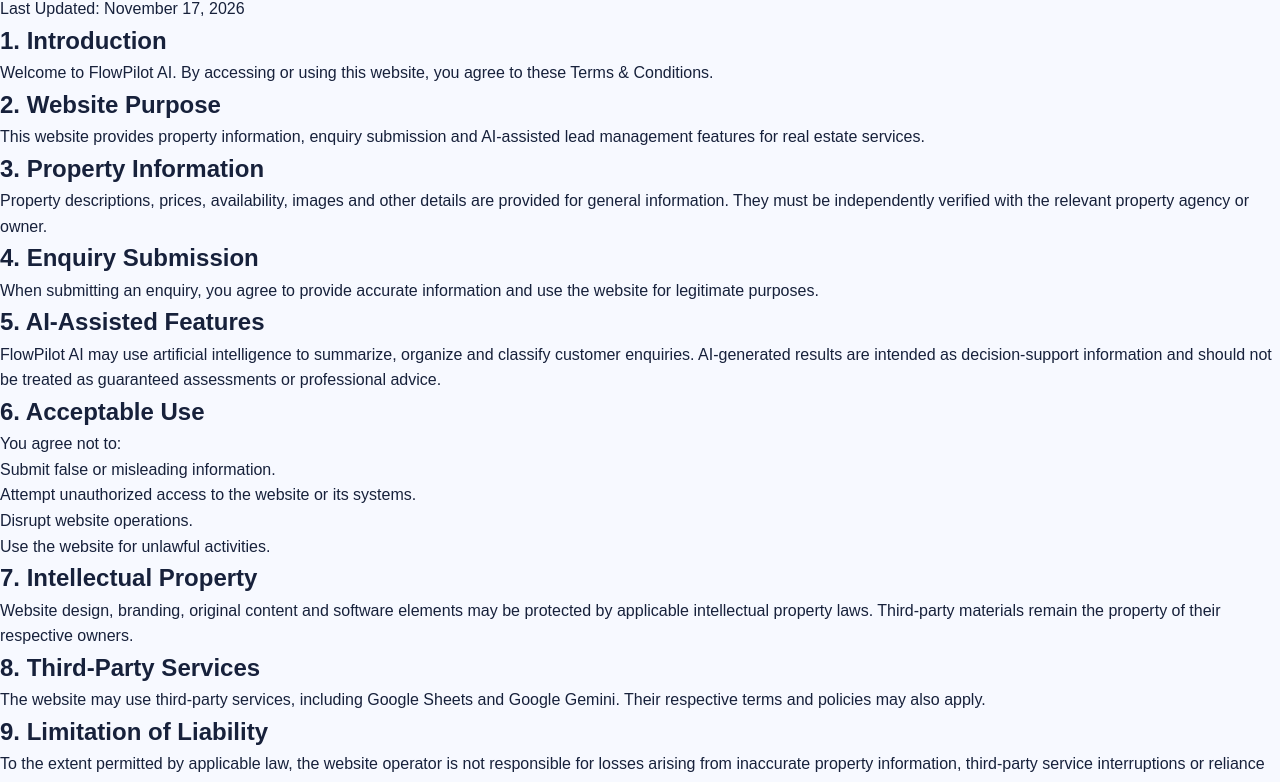
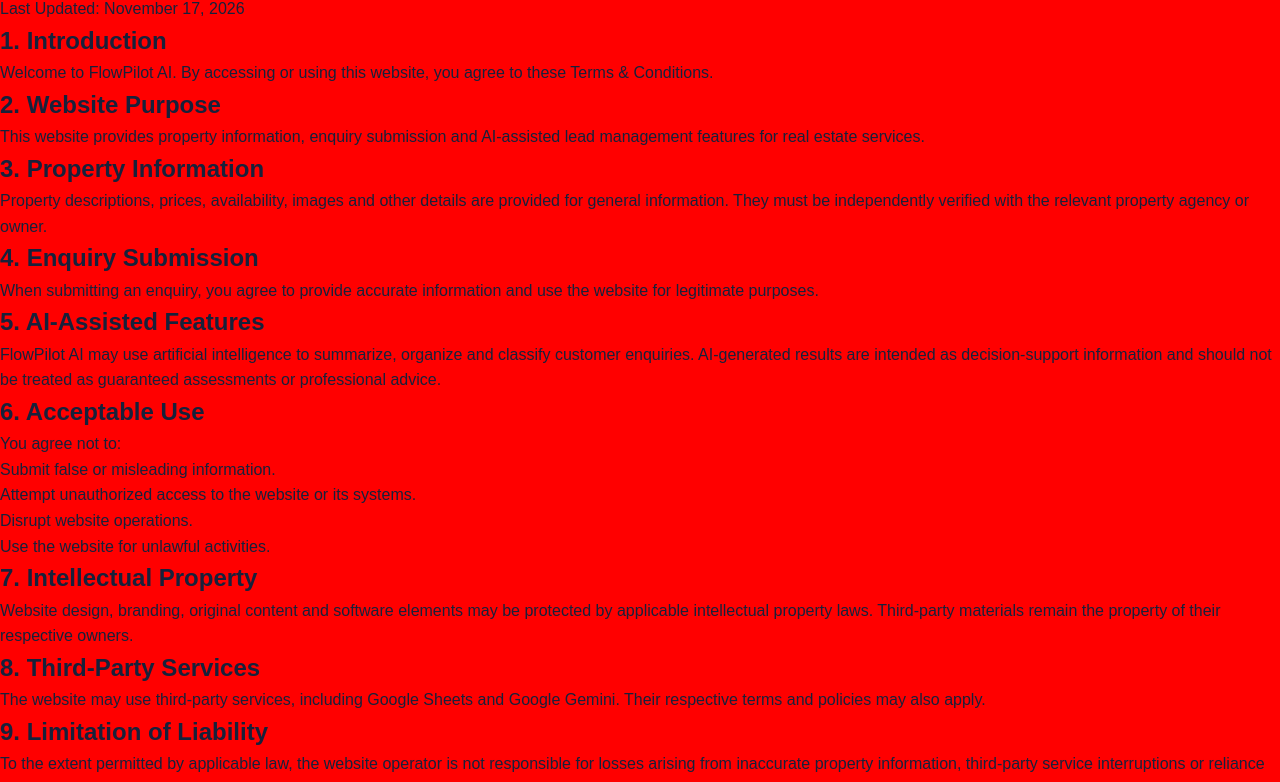
Before and after one commit to abbasmando09/flowpilot-ai, a plain HTML site: page terms.html in a window 1280 px wide. Shown: the part 133-915 px from the top of the page. Drawn offline with Linux system fonts and the light colour scheme.

Commit message:
Test CSS background color change

```diff
--- a/style.css
+++ b/style.css
@@ -19,7 +19,7 @@ html {
 
 body {
     font-family: Arial, Helvetica, sans-serif;
-    background: #f7f9ff;
+    background: #ff0000;
     color: #17213b;
     line-height: 1.6;
     overflow-x: hidden;
```
